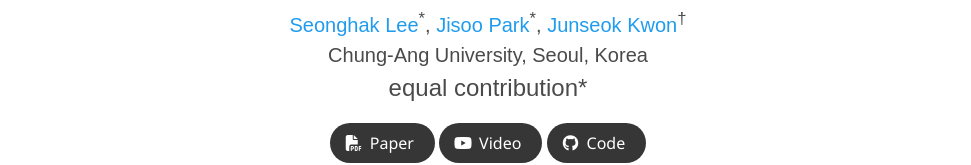
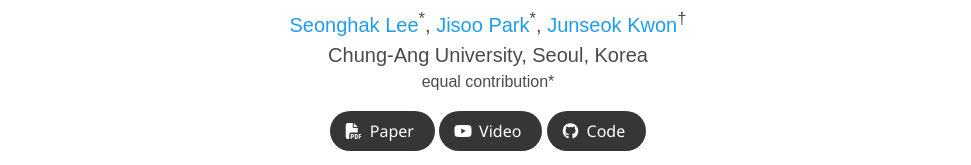
Before and after one commit to Lseonghak/website, a plain HTML site: page wildtalker/index.html in a window 1280 px wide. Shown: the part 174-339 px from the top of the page, without its empty margins (152-1123 px from the left). Drawn offline with nearby package versions, Linux system fonts and the light colour scheme; some icons are missing; a web font is replaced by a local one.

Commit message:
info modification

```diff
--- a/wildtalker/index.html
+++ b/wildtalker/index.html
@@ -61,7 +61,7 @@
             <span class="author-block">Chung-Ang University, Seoul, Korea</span>
           </div>
 
-          <div class="is-size-4 publication-authors">
+          <div class="is-size-6 publication-authors">
             <span class="author-block">equal contribution*</span>
           </div>
 
```
